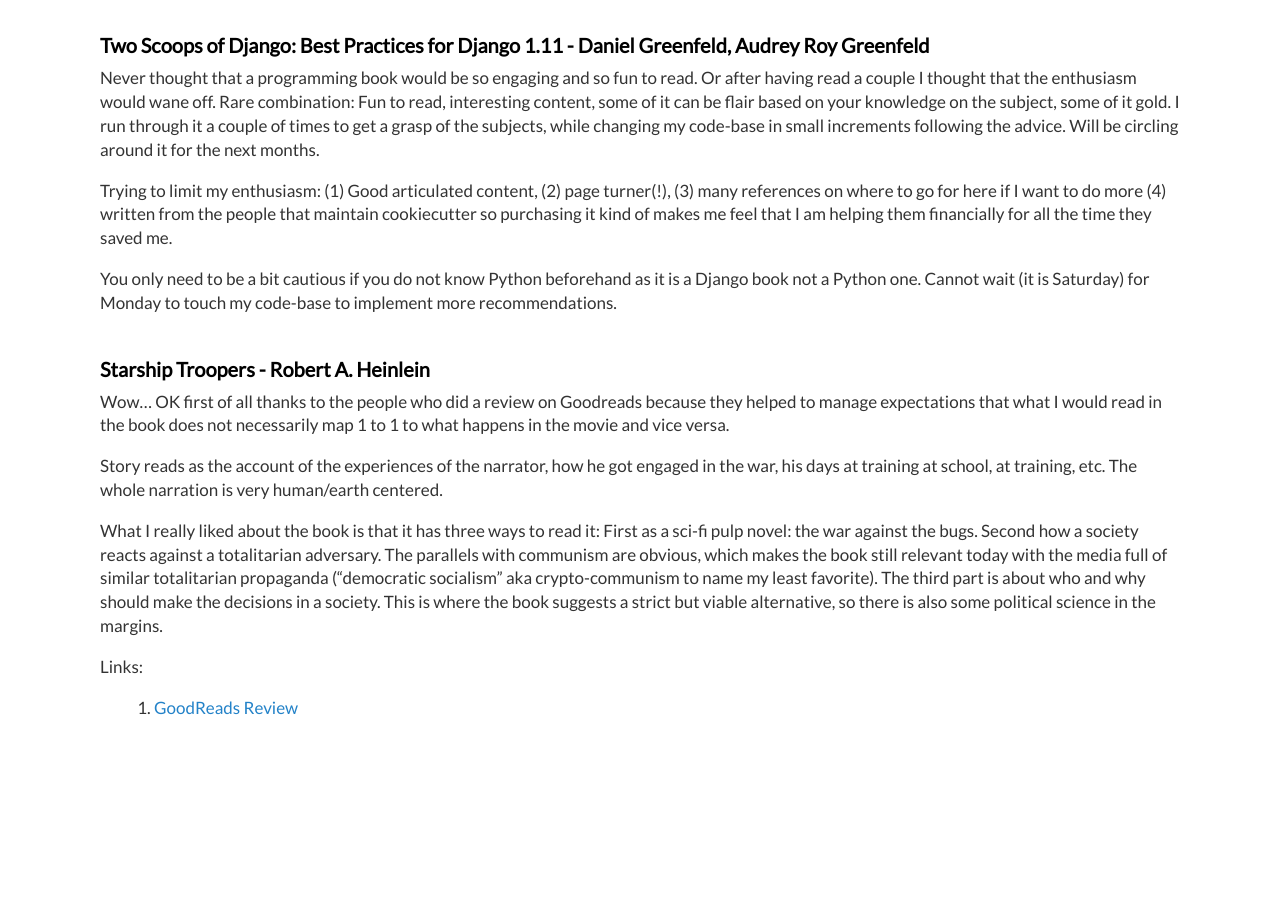
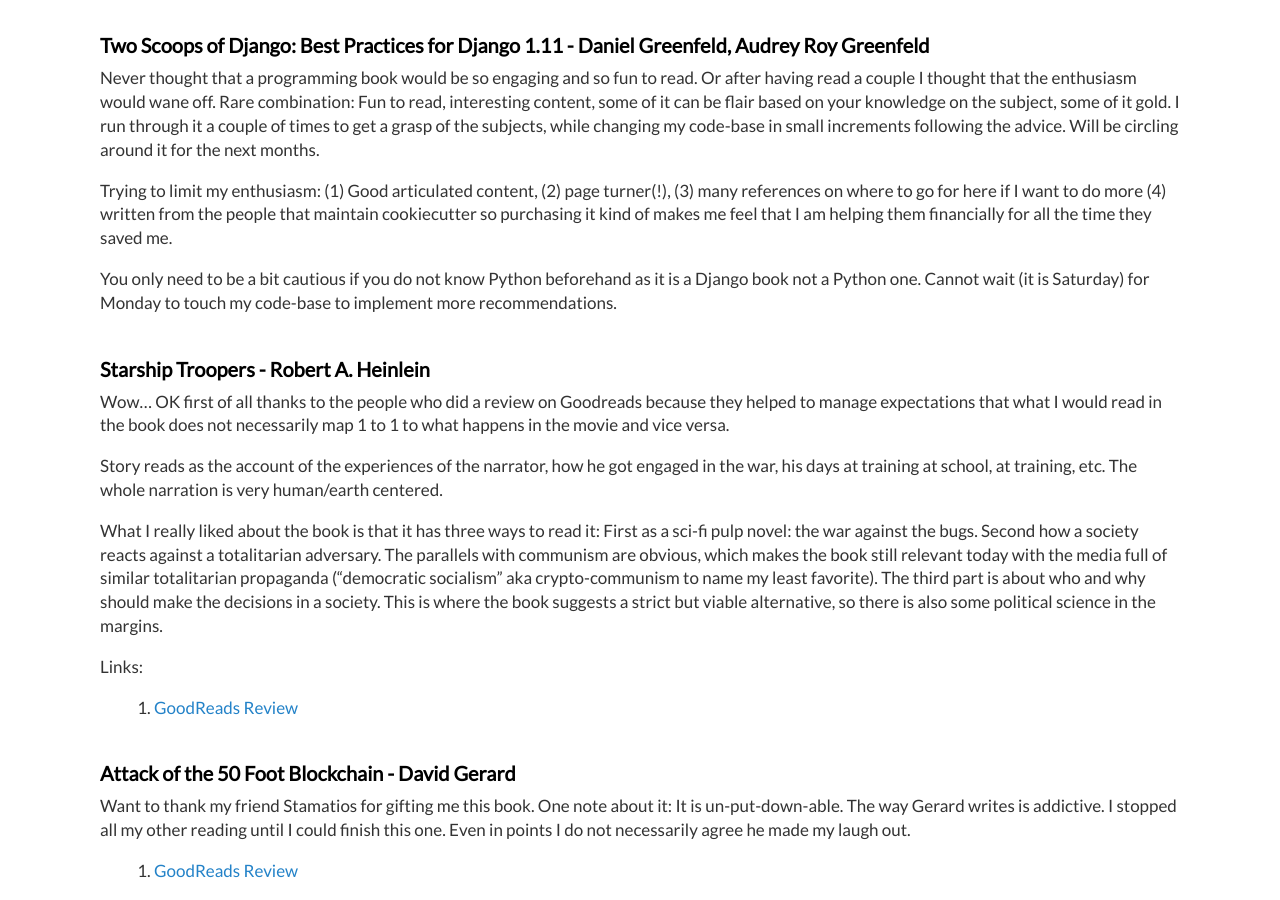
Before and after one commit to dimitrismistriotis/dimitrismistriotis.github.io, a Jekyll site: the page built from _posts/2018-01-21-books_of_2018.md, in a window 1280 px wide and 900 px high, scrolled down 4623 px. Built offline with Jekyll 4.4.1, drawn with Linux system fonts in a browser that asks for light colours; before the commit the page ends 5359 px from its top, so only the background shows below that.

Commit message:
50 foot blockchain.

```diff
--- a/_posts/2018-01-21-books_of_2018.md
+++ b/_posts/2018-01-21-books_of_2018.md
@@ -305,3 +305,12 @@
 Links:
 
 1.  [GoodReads Review](https://www.goodreads.com/review/show/2383260297)
+
+## Attack of the 50 Foot Blockchain - David Gerard
+
+Want to thank my friend Stamatios for gifting me this book.
+One note about it: It is un-put-down-able. The way Gerard writes is addictive.
+I stopped all my other reading until I could finish this one. Even in points
+I do not necessarily agree he made my laugh out.
+
+1.  [GoodReads Review](https://www.goodreads.com/review/show/2425802575)
```
